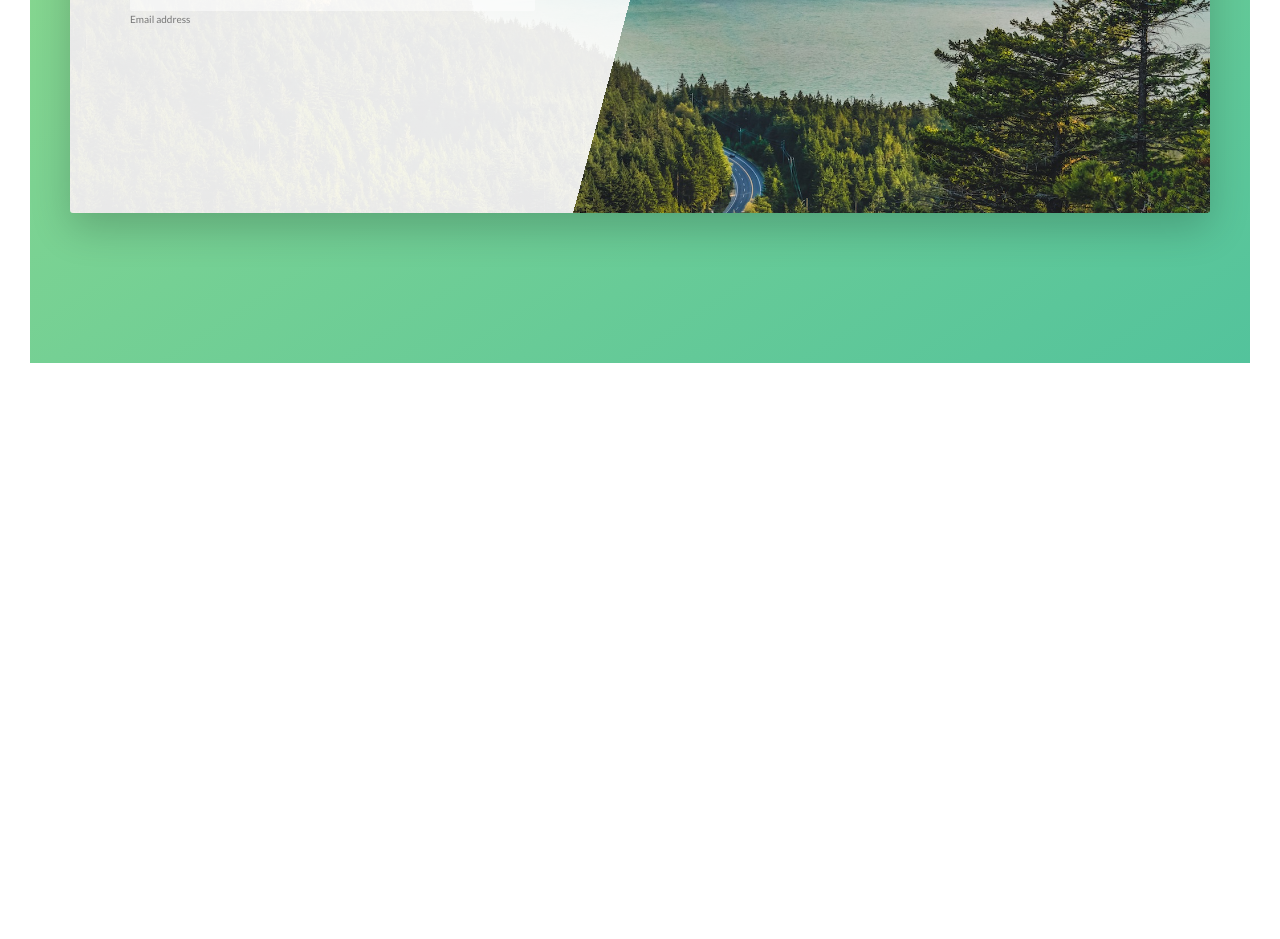
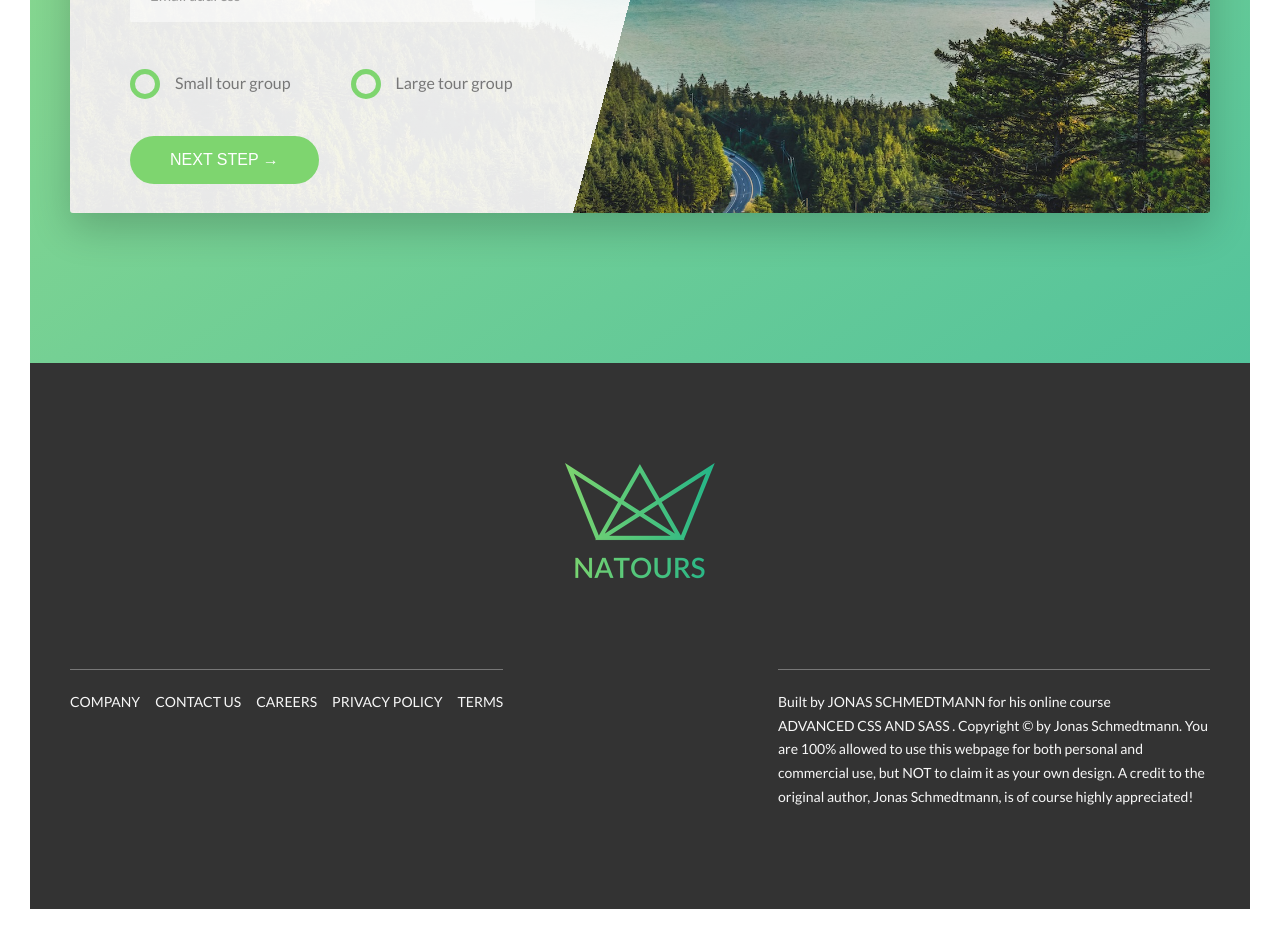
Before and after one commit to SaadBajwa659/natour, a React (Create React App) app: page / in a window 1280 px wide. Shown: the part 4900-5839 px from the top of the page. Before the commit the page ends 5293 px from the top, so only its background shows below. Built offline with nearby package versions, Linux system fonts and the light colour scheme.

Commit message:
Done with the booking section and footer

```diff
--- a/src/pages/Home.js
+++ b/src/pages/Home.js
@@ -363,12 +363,103 @@ const Home = () => {
                       Email address
                     </label>
                   </div>
+
+                  <div className="form__group u-margin-bottom-medium">
+                    <div className="form__radio-group">
+                      <input
+                        type="radio"
+                        className="form__radio-input"
+                        id="small"
+                        name="size"
+                      />
+                      <label htmlFor="small" className="form__radio-label">
+                        <span className="form__radio-button"></span>
+                        Small tour group
+                      </label>
+                    </div>
+
+                    <div className="form__radio-group">
+                      <input
+                        type="radio"
+                        className="form__radio-input"
+                        id="large"
+                        name="size"
+                      />
+                      <label htmlFor="large" className="form__radio-label">
+                        <span className="form__radio-button"></span>
+                        Large tour group
+                      </label>
+                    </div>
+                  </div>
+
+                  <div className="form__group">
+                    <button className="btn btn--green">Next step &rarr;</button>
+                  </div>
                 </form>
               </div>
             </div>
           </div>
         </section>
       </main>
+
+      <footer className="footer">
+        <div className="footer__logo-box">
+          <img
+            src="./img/logo-green-2x.png"
+            alt="Full logo"
+            className="footer__logo"
+          />
+        </div>
+        <div className="row">
+          <div className="col-1-of-2">
+            <div className="footer__navigation">
+              <ul className="footer__list">
+                <li className="footer__item">
+                  <a href="#" className="footer__link">
+                    Company
+                  </a>
+                </li>
+                <li className="footer__item">
+                  <a href="#" className="footer__link">
+                    Contact us
+                  </a>
+                </li>
+                <li className="footer__item">
+                  <a href="#" className="footer__link">
+                    Careers
+                  </a>
+                </li>
+                <li className="footer__item">
+                  <a href="#" className="footer__link">
+                    Privacy Policy
+                  </a>
+                </li>
+                <li className="footer__item">
+                  <a href="#" className="footer__link">
+                    Terms
+                  </a>
+                </li>
+              </ul>
+            </div>
+          </div>
+          <div className="col-1-of-2">
+            <p className="footer__copyright">
+              Built by{" "}
+              <a href="#" className="footer__link">
+                Jonas Schmedtmann
+              </a>{" "}
+              for his online course{" "}
+              <a href="#" className="footer__link">
+                Advanced CSS and Sass
+              </a>{" "}
+              . Copyright &copy; by Jonas Schmedtmann. You are 100% allowed to use
+              this webpage for both personal and commercial use, but NOT to
+              claim it as your own design. A credit to the original author,
+              Jonas Schmedtmann, is of course highly appreciated!
+            </p>
+          </div>
+        </div>
+      </footer>
 
       {/*
       <section className="grid-test">
--- a/src/sass/abstracts/Variables.scss
+++ b/src/sass/abstracts/Variables.scss
@@ -15,6 +15,7 @@
 
   --color-grey-dark: #777;
   --color-grey-dark-2: #999;
+  --color-grey-dark-3: #333;
 
   --color-white: #fff;
   --color-black: #000;
--- a/src/sass/base/Utilities.scss
+++ b/src/sass/base/Utilities.scss
@@ -1,8 +1,8 @@
-.u-center-text { text-align: center; }
+.u-center-text { text-align: center !important; }
 
-.u-margin-bottom-small { margin-bottom: 1.5rem; }
-.u-margin-bottom-medium { margin-bottom: 4rem; }
-.u-margin-bottom-big { margin-bottom: 8rem; }
+.u-margin-bottom-small { margin-bottom: 1.5rem !important; }
+.u-margin-bottom-medium { margin-bottom: 4rem !important; }
+.u-margin-bottom-big { margin-bottom: 8rem !important; }
 
-.u-margin-top-big { margin-top: 8rem; }
-.u-margin-top-huge { margin-top: 10rem; }
+.u-margin-top-big { margin-top: 8rem !important; }
+.u-margin-top-huge { margin-top: 10rem !important; }
--- a/src/sass/components/Button.scss
+++ b/src/sass/components/Button.scss
@@ -1,4 +1,5 @@
 .btn {
+  &,
   &:link,
   &:visited {
     text-transform: uppercase;
@@ -9,6 +10,10 @@
     transition: all 0.2s;
     position: relative;
     font-size: var(--default-font-size);
+
+    //Change for the <button> element
+    border: none;
+    cursor: pointer;
   }
 
   &:hover {
@@ -21,7 +26,9 @@
     }
   }
 
-  &:active {
+  &:active,
+  &:focus {
+    outline: none;
     transform: translateY(-1px);
     box-shadow: 0 0.5rem 1rem rgba(var(--color-black), 0.2);
   }
--- a/src/sass/components/Form.scss
+++ b/src/sass/components/Form.scss
@@ -14,6 +14,7 @@
     border-bottom: 3px solid transparent;
     width: 90%;
     display: block;
+    transition: all .3s;
 
     &:focus {
       outline: none;
@@ -31,5 +32,64 @@
   }
 
   &__label {
+    font-size: 1.2rem;
+    font-weight: 700;
+    margin-left: 2rem;
+    margin-top: .7rem;
+    display: block;
+    transition: all .3s;
   }
+
+  &__input:placeholder-shown + &__label {
+    opacity: 0;
+    visibility: hidden;
+    transform: translateY(-4rem);
+  }
+
+  &__radio-group {
+    width: 49%;
+    display: inline-block;
+  }
+
+  &__radio-input {
+    display: none;
+  }
+
+  &__radio-label {
+    font-size: var(--default-font-size);
+    cursor: pointer;
+    position: relative;
+    padding-left: 4.5rem;
+  }
+
+  &__radio-button {
+    height: 3rem;
+    width: 3rem;
+    border: 5px solid var(--color-primary);
+    border-radius: 50%;
+    display: inline-block;
+    position: absolute;
+    left: 0;
+    top: -.4rem;
+
+    &::after {
+      content: "";
+      display: block;
+      height: 1.3rem;
+      width: 1.3rem;
+      border-radius: 50%;
+      position: absolute;
+      top: 50%;
+      left: 50%;
+      transform: translate(-50%, -50%);
+      background-color: var(--color-primary);
+      opacity: 0;
+      transition: opacity .2s;
+    }
+  }
+
+  &__radio-input:checked ~ &__radio-label &__radio-button::after {
+    opacity: 1;
+  }
+
 }
--- a/src/sass/layout/Footer.scss
+++ b/src/sass/layout/Footer.scss
@@ -0,0 +1,60 @@
+.footer {
+  background-color: var(--color-grey-dark-3);
+  padding: 10rem 0;
+  font-size: 1.4rem;
+  color: var(--color-grey-light-1);
+
+  &__logo-box {
+    text-align: center;
+    margin-bottom: 8rem;
+  }
+
+  &__logo {
+    width: 15rem;
+    height: auto;
+  }
+
+  &__navigation {
+    border-top: 1px solid var(--color-grey-dark);
+    padding-top: 2rem;
+    display: inline-block;
+  }
+
+  &__list {
+    list-style: none;
+  }
+
+  &__item {
+    display: inline-block;
+
+    &:not(:last-child) {
+      margin-right: 1.5rem;
+    }
+  }
+
+  &__link {
+    &:link,
+    &:visited {
+      color: var(--color-grey-light-1);
+      background-color: var(--color-grey-dark-3);
+      text-decoration: none;
+      text-transform: uppercase;
+      display: inline-block;
+      transition: all 0.3s;
+    }
+
+    &:hover,
+    &:active {
+      color: var(--color-primary);
+      box-shadow: 0 1rem 2rem rgba($color: #000000, $alpha: 0.4);
+      transform: rotate(5deg) scale(1.3);
+    }
+  }
+
+  &__copyright {
+    border-top: 1px solid var(--color-grey-dark);
+    padding-top: 2rem;
+    width: 80%;
+    float: right;
+  }
+}
```
